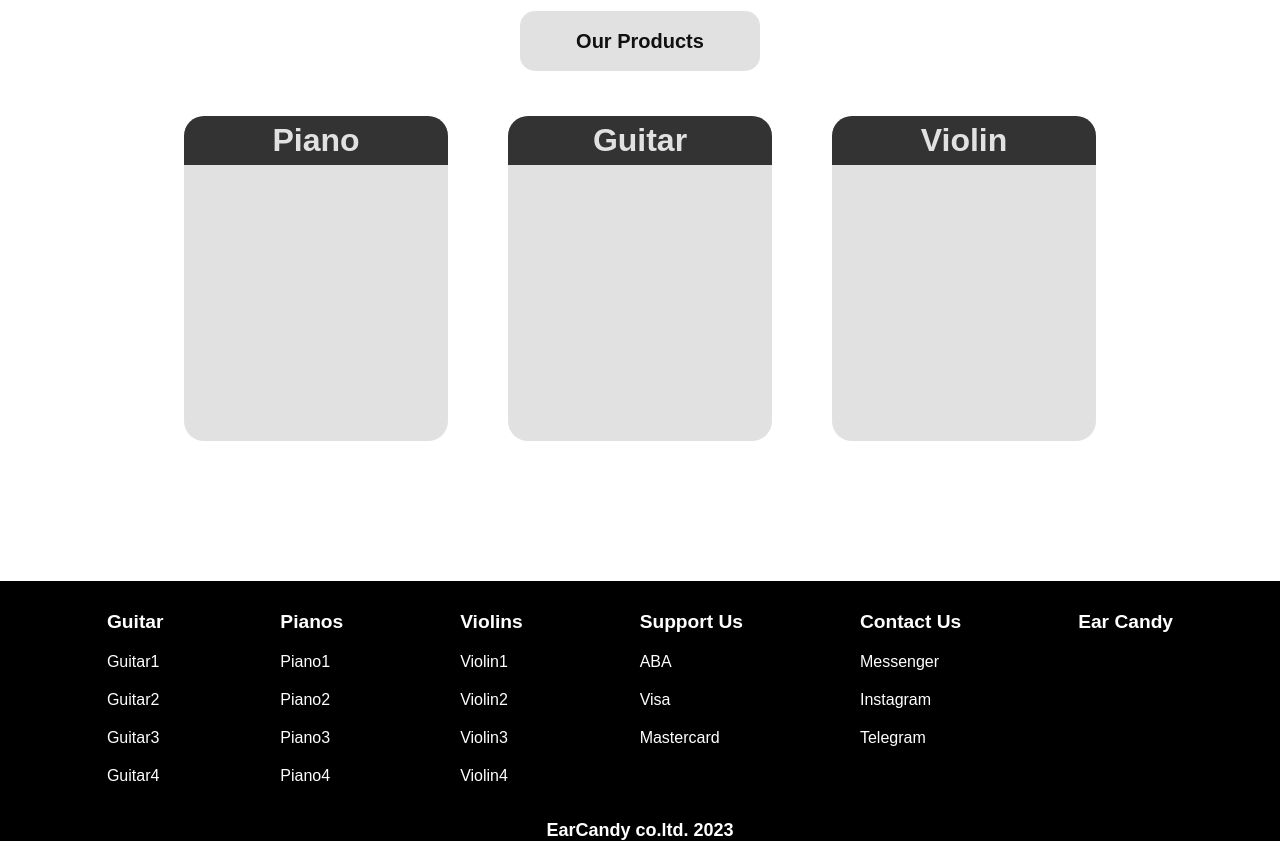
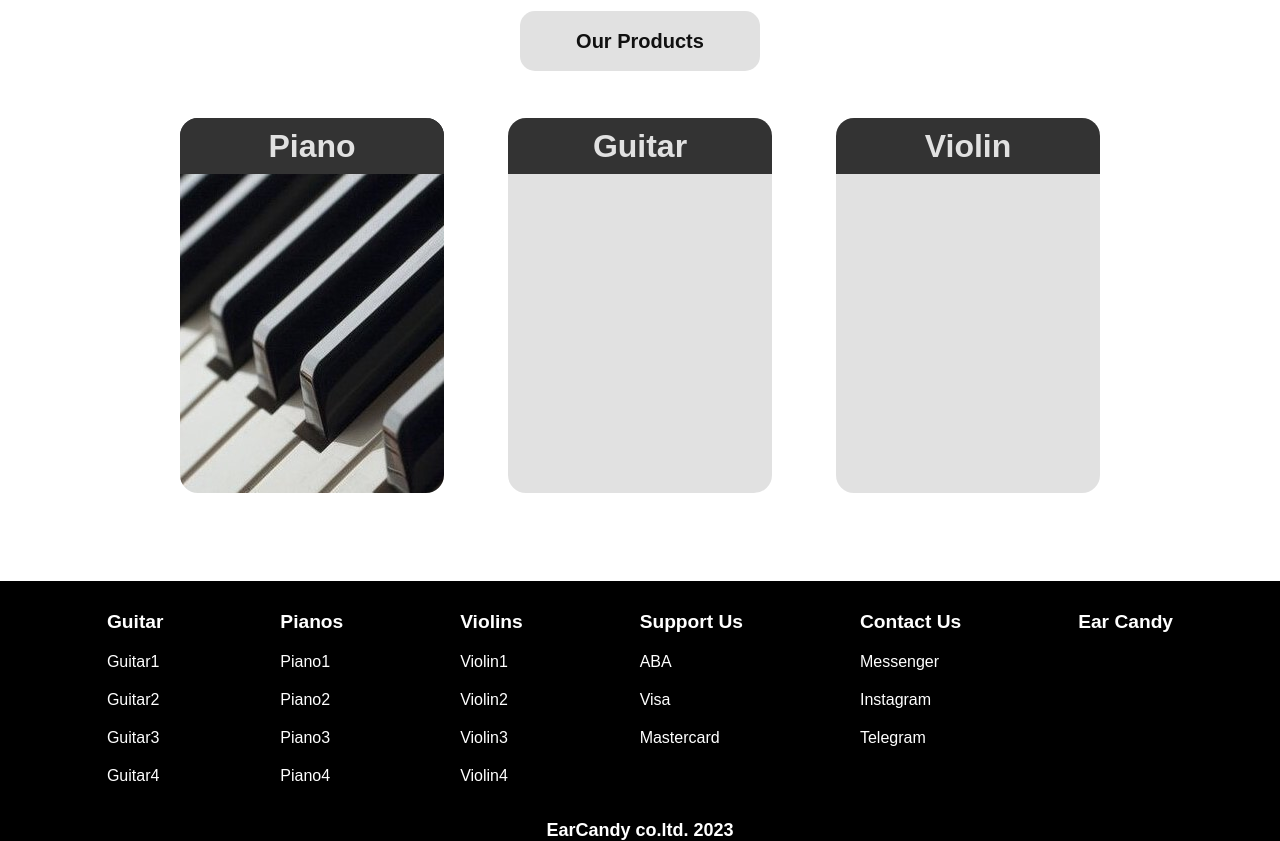
Before and after one commit to TongHeang1202/cs128_final, a PHP site: page / in a window 1280 px wide. Shown: the part 739-1580 px from the top of the page. Run offline with PHP 8.4, Linux system fonts and the light colour scheme.

Commit message:
add piano background

```diff
--- a/css/master.css
+++ b/css/master.css
@@ -60,10 +60,17 @@
 .product-showcase {
     text-align: center;
     width: 22%;
-    height: 325px;
+    height: 75%;
     background-color: #e1e1e1;
+    border: 2px solid #fff;
     border-radius: 20px;
     overflow: hidden;
+    transition: 0.3s ease;
+}
+
+.product-showcase:hover {
+    border: 2px solid #000;
+    cursor: pointer;
 }
 
 .product-showcase-label {
@@ -74,3 +81,7 @@
     color: #e1e1e1;
     background-color: #333;
 }
+
+.piano {
+    background-image: url("../images/piano-background.jpg");
+}
```
Also changed, not shown: images/piano-background.jpg.
